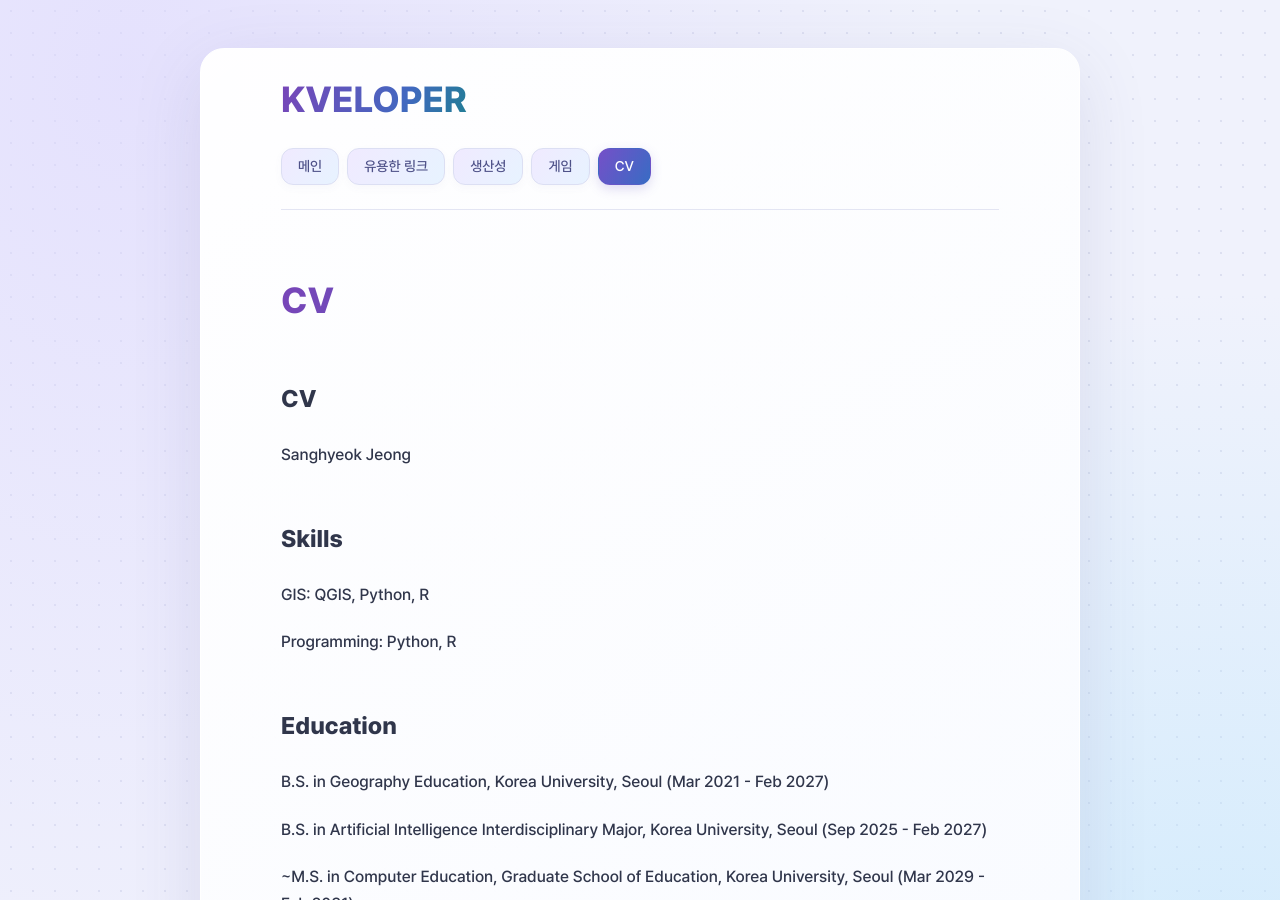
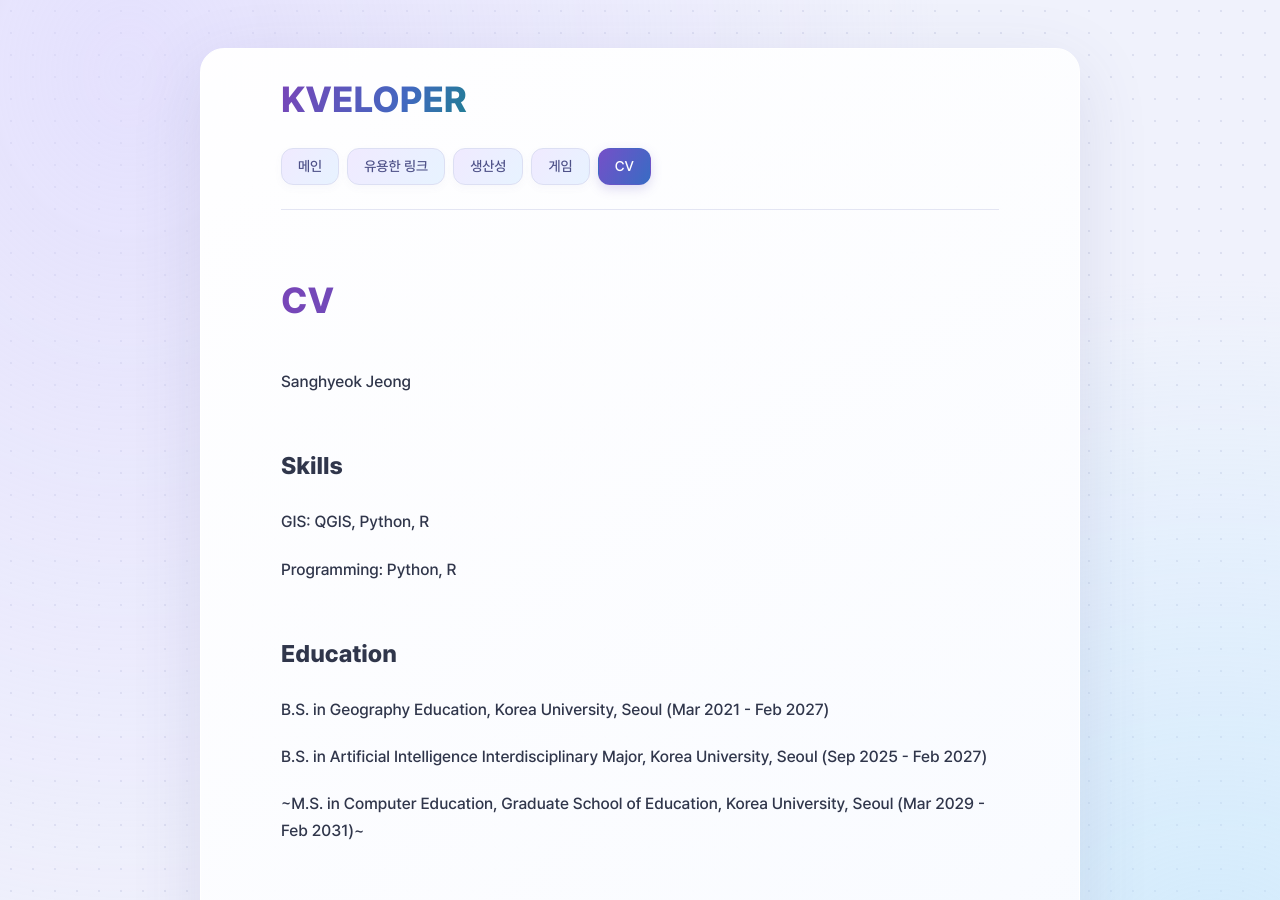
Before and after one commit to kveloper/kveloper.github.io, a Jekyll site: the page built from _posts/2026-01-01-cv.md, in a window 1280 px wide and 900 px high. Built offline with Jekyll 4.4.1, drawn with Linux system fonts in a browser that asks for light colours.

Commit message:
Update 2026-01-01-cv.md

```diff
--- a/_posts/2026-01-01-cv.md
+++ b/_posts/2026-01-01-cv.md
@@ -3,8 +3,6 @@ layout: default
 title: CV
 order: 1
 ---
-
-## CV
 
 Sanghyeok Jeong
 
```
